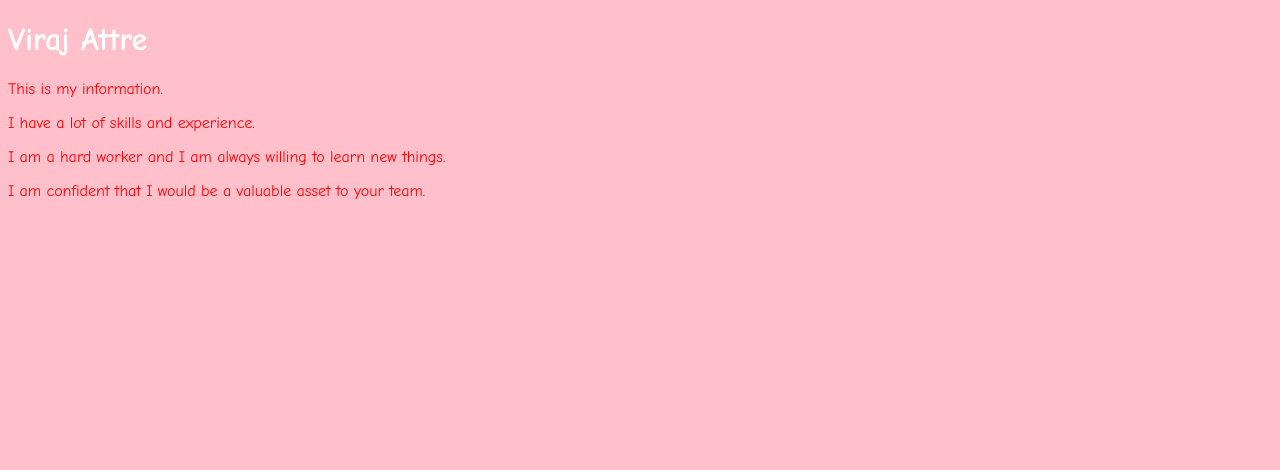
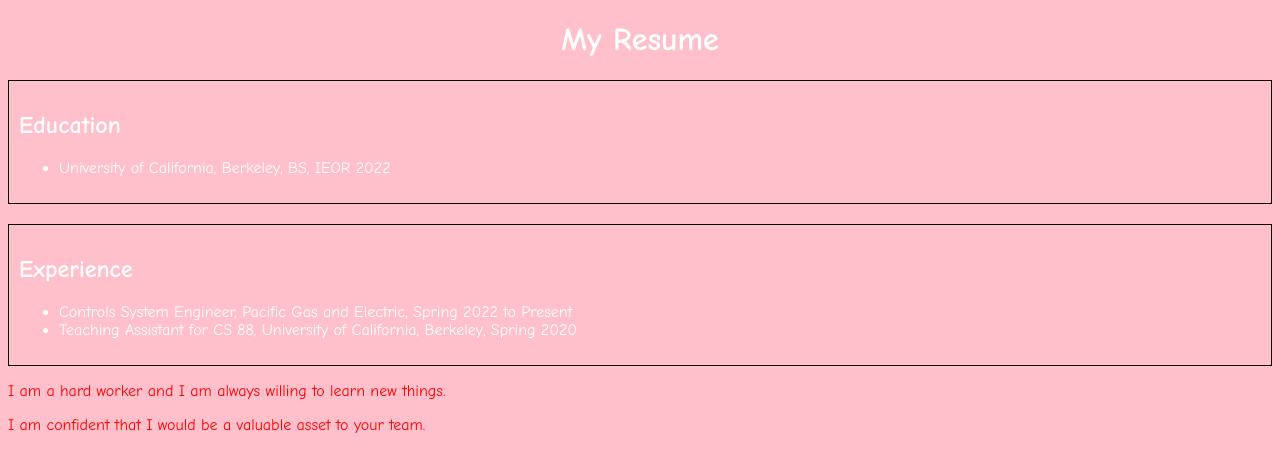
Before and after one commit to viraj-berkeley/viraj-berkeley.github.io, a plain HTML site: page index.html in a window 1280 px wide. Drawn offline with Linux system fonts and the light colour scheme.

Commit message:
Updated index.html

```diff
--- a/index.html
+++ b/index.html
@@ -12,12 +12,46 @@ body {
   font-family: Comic Sans MS;
   color: white;
 }
+
+h1 {
+  text-align: center;
+}
+
+p {
+  margin-bottom: 10px;
+}
+
+.education {
+  margin-top: 20px;
+  border: 1px solid black;
+  padding: 10px;
+}
+
+.experience {
+  margin-top: 20px;
+  border: 1px solid black;
+  padding: 10px;
+}
 </style>
 </head>
 <body>
-<h1>Viraj Attre</h1>
-<p>This is my information.</p>
-<p>I have a lot of skills and experience.</p>
+<h1>My Resume</h1>
+
+<div class="education">
+  <h2>Education</h2>
+  <ul>
+    <li>University of California, Berkeley, BS, IEOR 2022</li>
+  </ul>
+</div>
+
+<div class="experience">
+  <h2>Experience</h2>
+  <ul>
+    <li>Controls System Engineer, Pacific Gas and Electric, Spring 2022 to Present</li>
+    <li>Teaching Assistant for CS 88, University of California, Berkeley, Spring 2020</li>
+  </ul>
+</div>
+
 <p>I am a hard worker and I am always willing to learn new things.</p>
 <p>I am confident that I would be a valuable asset to your team.</p>
 </body>
```
